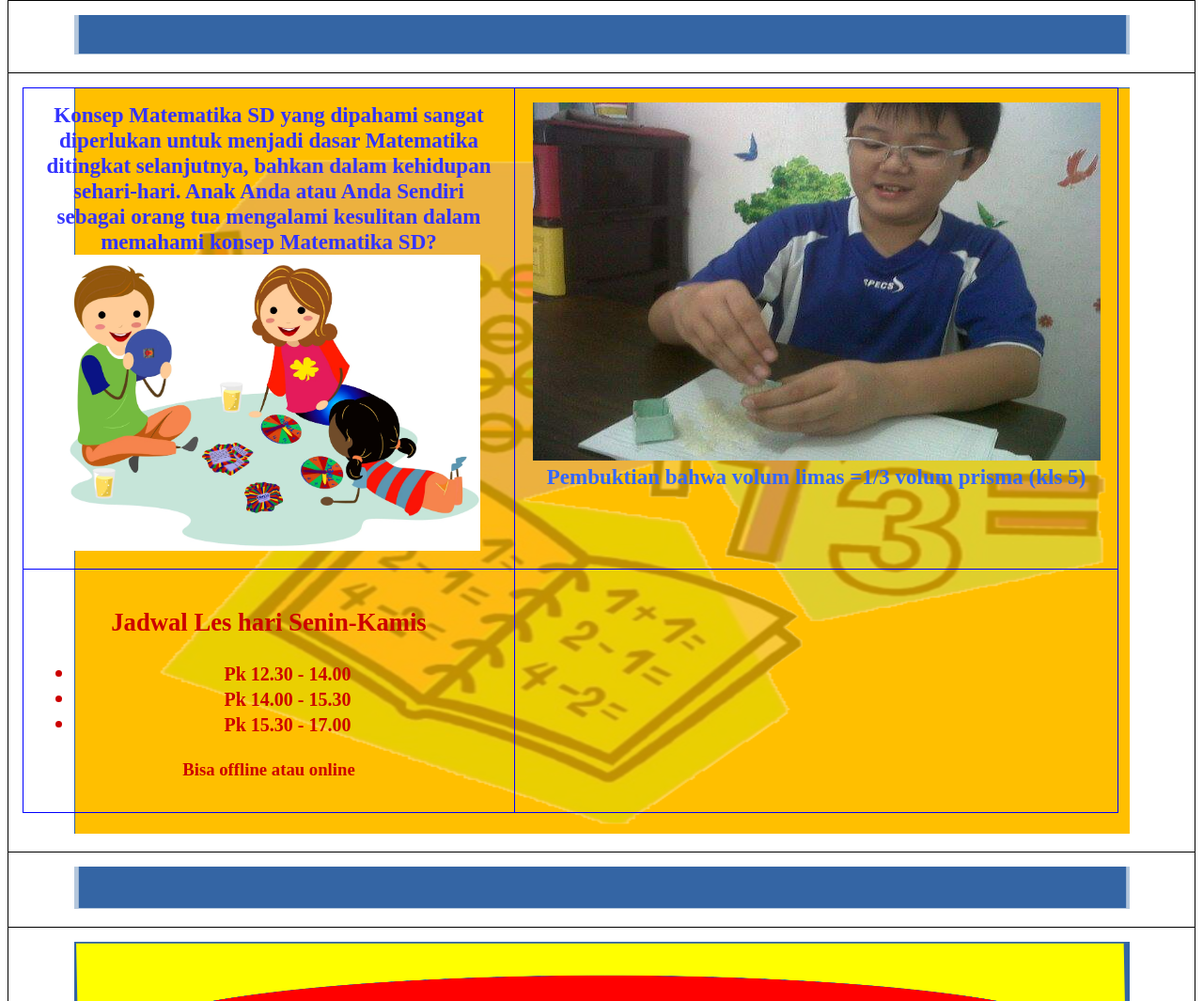
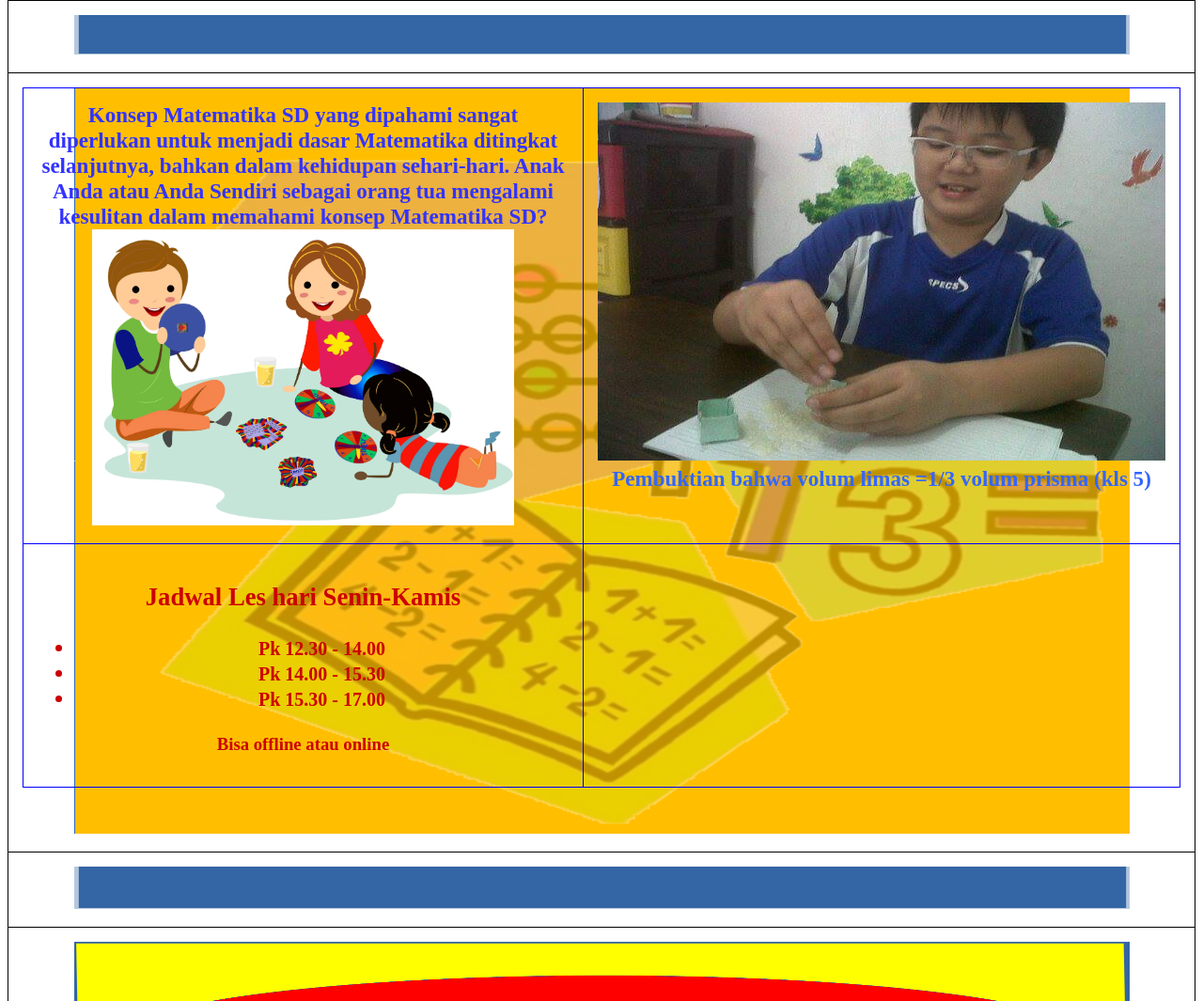
Before and after one commit to theprivateabba/ThePrivateABBASite, a plain HTML site: page index.html in a window 1280 px wide. Shown: the part 310-1375 px from the top of the page at 94% size. Drawn offline with Linux system fonts and the light colour scheme.

Commit message:
Update index.html

```diff
--- a/index.html
+++ b/index.html
@@ -26,6 +26,7 @@
 				border-spacing: 5px;
 				cellpadding: 2;
 				cellspacing: 2;
+				vertical-align: top;
 			}
 		</style>
 	</head>
@@ -50,7 +51,7 @@
 								<table id="table2">
 									<tbody>
 										<tr>
-											<td id="td2" style="vertical-align: top; text-align: center; width: 492px;">
+											<td id="td2">
 												<div style="text-align: center; font-weight: bold; color: rgb(51, 51, 255);">
 													<big>
 														<big> Konsep Matematika SD yang dipahami sangat diperlukan untuk menjadi dasar Matematika ditingkat selanjutnya, bahkan dalam kehidupan sehari-hari. Anak Anda atau Anda Sendiri sebagai orang tua mengalami kesulitan dalam memahami konsep Matematika SD? </big>
@@ -58,7 +59,7 @@
 												</div>
 												<img style="width: 449px; height: 315px; left: 20px; top: 491px;" alt="" src="imgs/kids-playing-on-floor.png">
 											</td>
-											<td id="td2" style="vertical-align: top; text-align: center; width: 611px;">
+											<td id="td2">
 												<img style="width: 604px; height: 381px;" alt="" src="imgs/WhatsApp%20Image%202020-11-13%20at%2018.15.png">
 												<big>
 													<big>
@@ -68,7 +69,7 @@
 											</td>
 										</tr>
 										<tr>
-											<td id="td2" style="vertical-align: top; text-align: center; width: 492px;">
+											<td id="td2">
 												<h1 style="color: rgb(204, 0, 0);">
 													<small> Jadwal Les hari Senin-Kamis </small>
 												</h1>
@@ -85,7 +86,7 @@
 													</small>
 												</h3>
 											</td>
-											<td id="td2" style="vertical-align: top; text-align: center; width: 611px;">
+											<td id="td2">
 												<br>
 											</td>
 										</tr>
```
